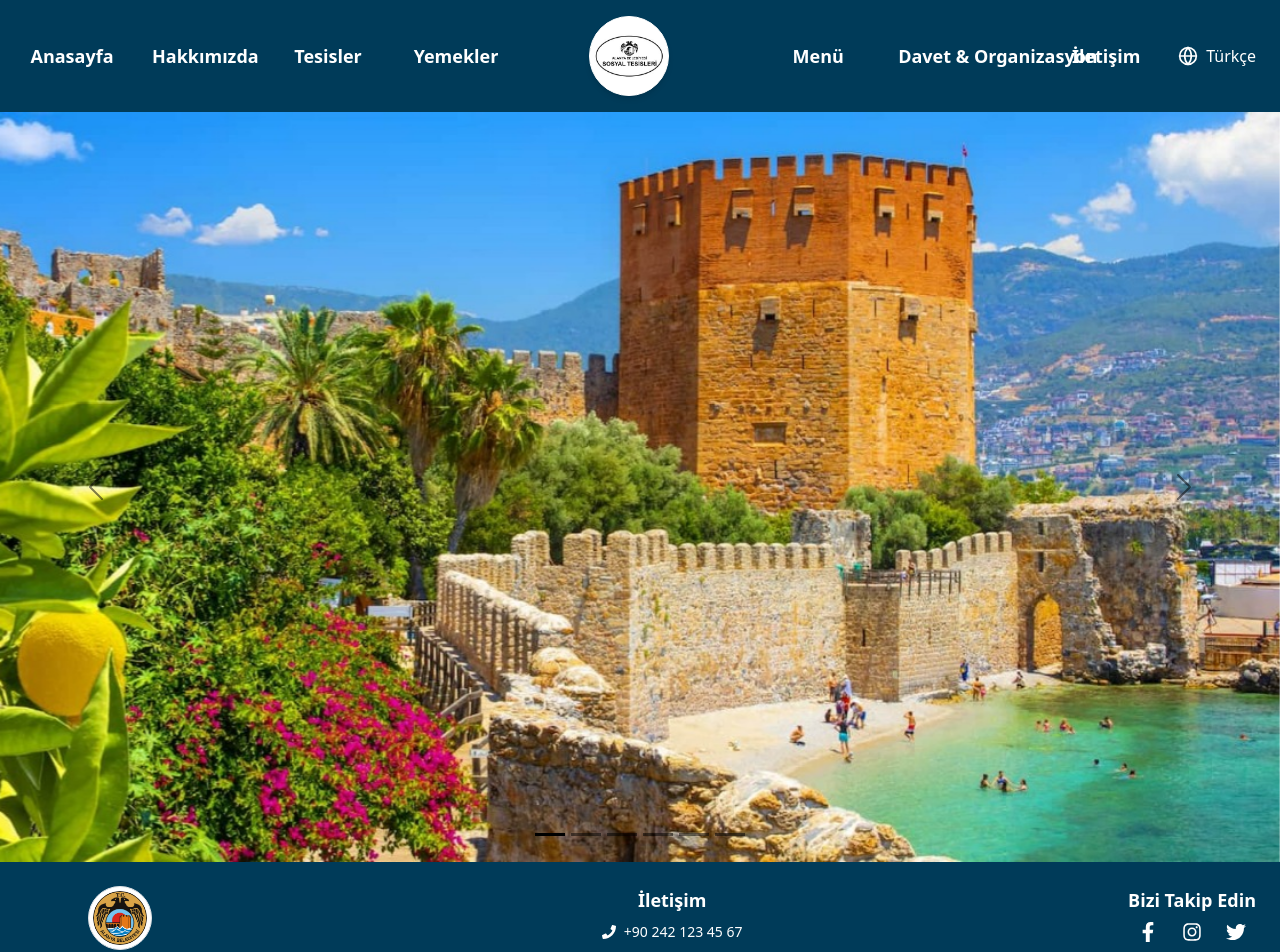
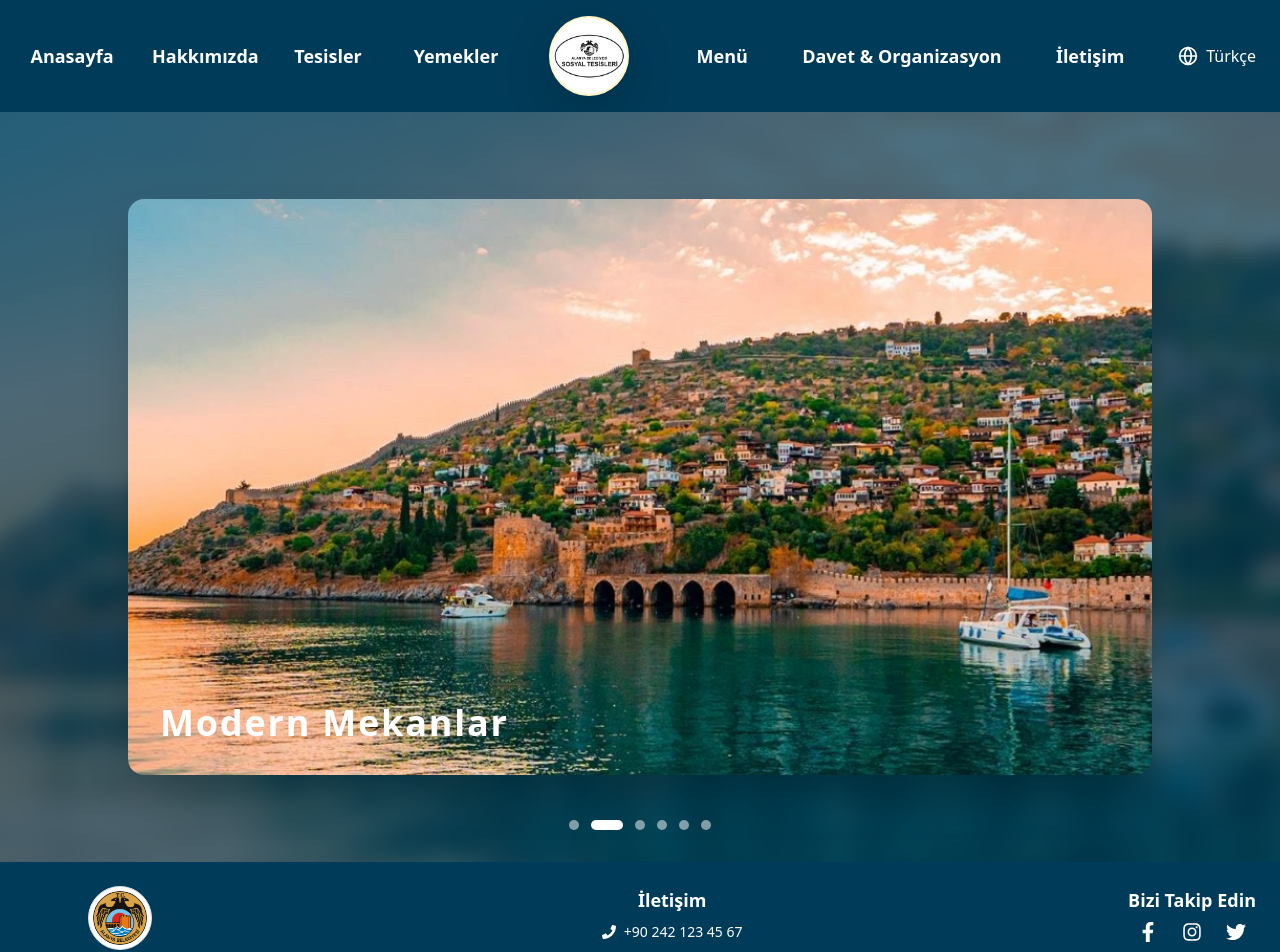
Before and after one commit to gokdeniz07/Belediye_Web, a React (Vite) app: page / in a window 1280 px wide. Shown: the top 952 px of the page. Built offline with nearby package versions, Linux system fonts and the light colour scheme.

Commit message:
anasayfa slider tarzı güncellendi. hakkımızda kısmı modernleştirildi

```diff
--- a/src/components/header.jsx
+++ b/src/components/header.jsx
@@ -30,19 +30,24 @@ const Header = () => {
             </div>
 
             {/* Logo */}
-            <div className="mx-4 flex-shrink-0">
-              <img
-                src="/photo/logo.jpg"
-                alt="Logo"
-                className="h-20 w-20 object-contain bg-white p-1 rounded-[50%] border border-white shadow-md"
-              />
+            <div className="mx-4 flex-shrink-0 relative group">
+              <div className="absolute inset-0 bg-gradient-to-r from-yellow-300/20 to-yellow-500/20 rounded-full blur-xl group-hover:blur-2xl transition-all duration-300 opacity-0 group-hover:opacity-100"></div>
+              <div className="relative">
+                <div className="absolute inset-0 bg-white rounded-full shadow-lg transform group-hover:scale-105 transition-transform duration-300"></div>
+                <img
+                  src="/photo/logo.jpg"
+                  alt="Logo"
+                  className="h-20 w-20 object-contain relative z-10 p-1 rounded-full transform group-hover:scale-105 transition-all duration-300"
+                />
+                <div className="absolute inset-0 rounded-full border-2 border-yellow-300/30 group-hover:border-yellow-300/50 transition-colors duration-300"></div>
+              </div>
             </div>
 
             {/* Sağ Menü */}
             <div className="flex items-center space-x-8 min-w-[400px] justify-end">
               <Link to="/menu" className="text-lg font-semibold whitespace-nowrap w-24 text-center hover:text-yellow-300 transition-colors">{t("navbar.menu")}</Link>
-              <Link to="/organization" className="text-lg font-semibold whitespace-nowrap w-32 text-center hover:text-yellow-300 transition-colors">{t("navbar.organization")}</Link>
-              <Link to="/contact" className="text-lg font-semibold whitespace-nowrap w-24 text-center hover:text-yellow-300 transition-colors">{t("navbar.contact")}</Link>
+              <Link to="/organization" className="text-lg font-semibold whitespace-nowrap w-48 text-center hover:text-yellow-300 transition-colors">{t("navbar.organization")}</Link>
+              <Link to="/contact" className="text-lg font-semibold whitespace-nowrap w-32 text-center hover:text-yellow-300 transition-colors">{t("navbar.contact")}</Link>
             </div>
           </nav>
 
--- a/src/pages/contact.jsx
+++ b/src/pages/contact.jsx
@@ -44,11 +44,8 @@ const Contact = () => {
 
   return (
     <div className="max-w-7xl mx-auto py-12 px-4 sm:px-6 lg:px-8 bg-gradient-to-b from-white to-gray-50 min-h-screen">
-      <h1 className="text-4xl font-bold mb-12 text-center text-[#003B59] relative">
-        <span className="relative inline-block">
-          İletişim
-          <div className="absolute bottom-0 left-1/2 transform -translate-x-1/2 w-1/2 h-1 bg-[#003B59] rounded-full"></div>
-        </span>
+      <h1 className="text-4xl font-bold mb-12 text-center text-[#003B59]">
+        İletişim
       </h1>
 
       <div className="grid grid-cols-1 md:grid-cols-2 lg:grid-cols-3 gap-6 max-w-7xl mx-auto">
--- a/src/pages/home.jsx
+++ b/src/pages/home.jsx
@@ -1,97 +1,117 @@
 
-// src/pages/home.jsx
-import React from "react";
+import React, { useState, useEffect } from "react";
 import { useTranslation } from "react-i18next";
+import { ArrowBigLeft, ArrowBigRight } from "lucide-react";
 
 function Home() {
+  const [currentSlide, setCurrentSlide] = useState(0);
+  const [isTransitioning, setIsTransitioning] = useState(false);
+
+  const slides = [
+    { image: "/photo/slider1.jpg", title: "Sosyal Tesislerimiz" },
+    { image: "/photo/slider2.jpg", title: "Modern Mekanlar" },
+    { image: "/photo/slider3.jpg", title: "Kaliteli Hizmet" },
+    { image: "/photo/slider4.jpg", title: "Eşsiz Lezzetler" },
+    { image: "/photo/slider5.jpg", title: "Özel Etkinlikler" },
+    { image: "/photo/slider6.jpg", title: "Unutulmaz Anlar" }
+  ];
+
+  useEffect(() => {
+    const timer = setInterval(() => {
+      nextSlide();
+    }, 5000);
+
+    return () => clearInterval(timer);
+  }, [currentSlide]);
+
+  const nextSlide = () => {
+    if (!isTransitioning) {
+      setIsTransitioning(true);
+      setCurrentSlide((prev) => (prev === slides.length - 1 ? 0 : prev + 1));
+      setTimeout(() => setIsTransitioning(false), 500);
+    }
+  };
+
+  const prevSlide = () => {
+    if (!isTransitioning) {
+      setIsTransitioning(true);
+      setCurrentSlide((prev) => (prev === 0 ? slides.length - 1 : prev - 1));
+      setTimeout(() => setIsTransitioning(false), 500);
+    }
+  };
+
+  const goToSlide = (index) => {
+    if (!isTransitioning && index !== currentSlide) {
+      setIsTransitioning(true);
+      setCurrentSlide(index);
+      setTimeout(() => setIsTransitioning(false), 500);
+    }
+  };
+
   return (
-     <div className="p-0 m-0">
-      <div id="carouselExampleDark" className="carousel carousel-dark slide" data-bs-ride="carousel">
-        <div className="carousel-indicators">
-          <button type="button" data-bs-target="#carouselExampleDark" data-bs-slide-to="0" className="active" aria-current="true" aria-label="Slide 1"></button>
-          <button type="button" data-bs-target="#carouselExampleDark" data-bs-slide-to="1" aria-label="Slide 2"></button>
-          <button type="button" data-bs-target="#carouselExampleDark" data-bs-slide-to="2" aria-label="Slide 3"></button>
-          <button type="button" data-bs-target="#carouselExampleDark" data-bs-slide-to="3" aria-label="Slide 4"></button>
-          <button type="button" data-bs-target="#carouselExampleDark" data-bs-slide-to="4" aria-label="Slide 5"></button>
-          <button type="button" data-bs-target="#carouselExampleDark" data-bs-slide-to="5" aria-label="Slide 6"></button>
-        </div>
+    <div className="relative h-[750px] w-full overflow-hidden group bg-[#003B59]">
+      {/* Slide Background with Blur */}
+      <div
+        className="absolute inset-0 transition-transform duration-[1.5s] ease-out scale-110"
+        style={{
+          backgroundImage: `url(${slides[currentSlide].image})`,
+          backgroundSize: 'cover',
+          backgroundPosition: 'center',
+          filter: 'blur(10px)',
+          opacity: '0.3',
+          transform: `scale(1.1)`,
+        }}
+      />
 
-<div className="carousel-inner">
-  <div className="carousel-item active" data-bs-interval="5000">
+      {/* Main Slider */}
+      <div className="relative h-full max-w-7xl mx-auto px-4">
+        {/* Current Slide */}
+        <div className="h-full flex items-center justify-center">
+          <div className="relative w-full max-w-5xl aspect-[16/9] rounded-2xl overflow-hidden shadow-2xl">
+            <div className="absolute inset-0 bg-gradient-to-t from-black/50 via-transparent to-transparent" />
             <img
-      src="/photo/slider1.jpg"
-      className="d-block w-100"
-      alt="Slide 1"
-      style={{ height: "750px", objectFit: "cover" }}
+              src={slides[currentSlide].image}
+              alt={slides[currentSlide].title}
+              className={`w-full h-full object-cover transform transition-transform duration-[1.5s] ease-out ${
+                isTransitioning ? 'scale-105' : 'scale-100'
+              }`}
             />
-    <div className="carousel-caption d-none d-md-block">
-    </div>
-  </div>
-
-  <div className="carousel-item" data-bs-interval="5000">
-    <img
-      src="/photo/slider2.jpg"
-      className="d-block w-100"
-      alt="Slide 2"
-      style={{ height: "750px", objectFit: "cover" }}
-    />
-    <div className="carousel-caption d-none d-md-block">
-    </div>
-  </div>
-
-  <div className="carousel-item" data-bs-interval="5000">
-    <img
-      src="/photo/slider3.jpg"
-      className="d-block w-100"
-      alt="Slide 3"
-      style={{ height: "750px", objectFit: "cover" }}
-    />
-    <div className="carousel-caption d-none d-md-block">
-    </div>
-  </div>
-
-  <div className="carousel-item" data-bs-interval="5000">
-    <img
-      src="/photo/slider4.jpg"
-      className="d-block w-100"
-      alt="Slide 4"
-      style={{ height: "750px", objectFit: "cover" }}
-    />
-    <div className="carousel-caption d-none d-md-block">
-    </div>
-  </div>
-
-  <div className="carousel-item" data-bs-interval="5000">
-    <img
-      src="/photo/slider5.jpg"
-      className="d-block w-100"
-      alt="Slide 5"
-      style={{ height: "750px", objectFit: "cover" }}
-    />
-    <div className="carousel-caption d-none d-md-block">
-    </div>
-  </div>
-
-  <div className="carousel-item" data-bs-interval="5000">
-    <img
-      src="/photo/slider6.jpg"
-      className="d-block w-100"
-      alt="Slide 6"
-      style={{ height: "750px", objectFit: "cover" }}
-    />
-    <div className="carousel-caption d-none d-md-block">
+            <div className="absolute bottom-0 left-0 right-0 p-8">
+              <h2 className="text-white text-4xl font-bold tracking-wider">
+                {slides[currentSlide].title}
+              </h2>
             </div>
           </div>
         </div>
 
-        <button className="carousel-control-prev" type="button" data-bs-target="#carouselExampleDark" data-bs-slide="prev">
-          <span className="carousel-control-prev-icon" aria-hidden="true"></span>
-          <span className="visually-hidden">Önceki</span>
+        {/* Navigation Buttons */}
+        <button
+          onClick={prevSlide}
+          className="absolute left-6 top-1/2 -translate-y-1/2 bg-white/10 text-white p-4 rounded-2xl backdrop-blur-md transition-all opacity-0 group-hover:opacity-100 hover:scale-110 hover:bg-[#003B59]/70 hover:shadow-lg transform -translate-x-2 group-hover:translate-x-0"
+        >
+          <ArrowBigLeft className="w-8 h-8" />
         </button>
-        <button className="carousel-control-next" type="button" data-bs-target="#carouselExampleDark" data-bs-slide="next">
-          <span className="carousel-control-next-icon" aria-hidden="true"></span>
-          <span className="visually-hidden">Sonraki</span>
+        <button
+          onClick={nextSlide}
+          className="absolute right-6 top-1/2 -translate-y-1/2 bg-white/10 text-white p-4 rounded-2xl backdrop-blur-md transition-all opacity-0 group-hover:opacity-100 hover:scale-110 hover:bg-[#003B59]/70 hover:shadow-lg transform translate-x-2 group-hover:translate-x-0"
+        >
+          <ArrowBigRight className="w-8 h-8" />
         </button>
+
+        {/* Indicators */}
+        <div className="absolute bottom-8 left-1/2 transform -translate-x-1/2 flex space-x-3">
+          {slides.map((_, index) => (
+            <button
+              key={index}
+              onClick={() => goToSlide(index)}
+              className={`w-2.5 h-2.5 rounded-full transition-all duration-300 ${
+                index === currentSlide
+                  ? 'bg-white w-8'
+                  : 'bg-white/50 hover:bg-white/75'
+              }`}
+            />
+          ))}
+        </div>
       </div>
     </div>
   );
--- a/src/pages/yemekler.jsx
+++ b/src/pages/yemekler.jsx
@@ -16,11 +16,8 @@ const Yemekler = () => {
 
   return (
     <div className="max-w-7xl mx-auto py-12 px-4 sm:px-6 lg:px-8 bg-gradient-to-b from-white to-gray-50">
-      <h1 className="text-4xl font-bold mb-12 text-center text-[#003B59] relative">
-        <span className="relative inline-block">
-          {t('meals.title')}
-          <div className="absolute bottom-0 left-1/2 transform -translate-x-1/2 w-1/2 h-1 bg-[#003B59] rounded-full"></div>
-        </span>
+      <h1 className="text-4xl font-bold mb-12 text-center text-[#003B59]">
+        {t('meals.title')}
       </h1>
 
       <div className="grid grid-cols-1 sm:grid-cols-2 lg:grid-cols-3 xl:grid-cols-4 gap-8">
@@ -65,12 +62,13 @@ const Yemekler = () => {
               <svg className="w-6 h-6" fill="none" stroke="currentColor" viewBox="0 0 24 24">
                 <path strokeLinecap="round" strokeLinejoin="round" strokeWidth="2" d="M6 18L18 6M6 6l12 12" />
               </svg>
-            </button>
-            <img
-              src={selectedImage.image}
-              alt={selectedImage.name}
-              className="w-full h-[80vh] object-contain bg-black"
-            />
+            </button>              <div className="bg-gradient-to-b from-gray-50 to-white w-full h-[80vh] flex items-center justify-center">
+                <img
+                  src={selectedImage.image}
+                  alt={selectedImage.name}
+                  className="w-full h-full object-contain"
+                />
+              </div>
             <div className="absolute bottom-0 left-0 right-0 bg-gradient-to-t from-black/80 to-transparent">
               <h3 className="text-2xl font-bold text-white p-6">
                 {selectedImage.name}
```
Also changed, not shown: public/data/ceviriler/en.json (+6 -1 lines), public/data/ceviriler/tr.json (+6 -1 lines), src/pages/about.jsx (+123 -6 lines). Lines whose indentation alone changed are shown as unchanged.
